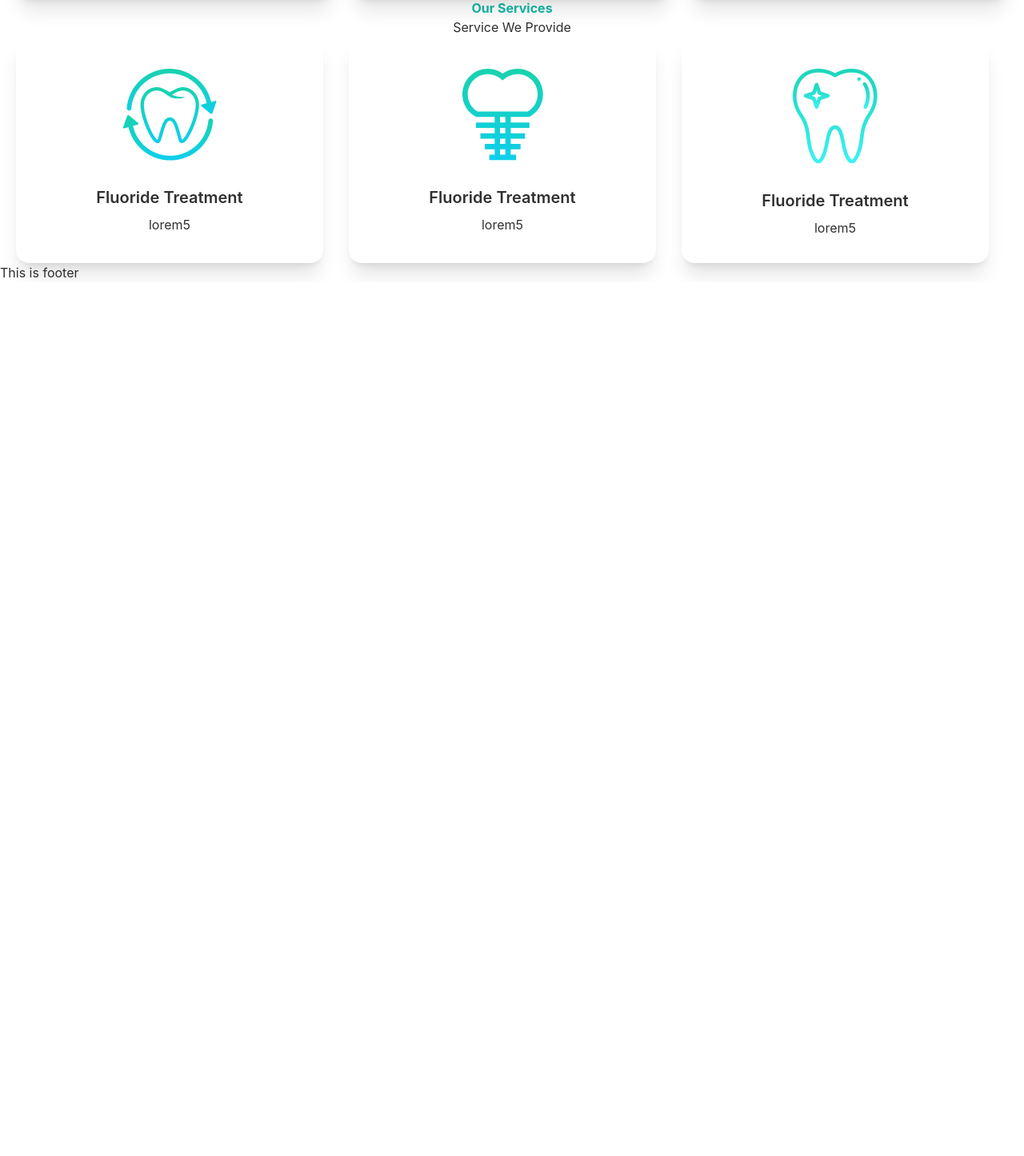
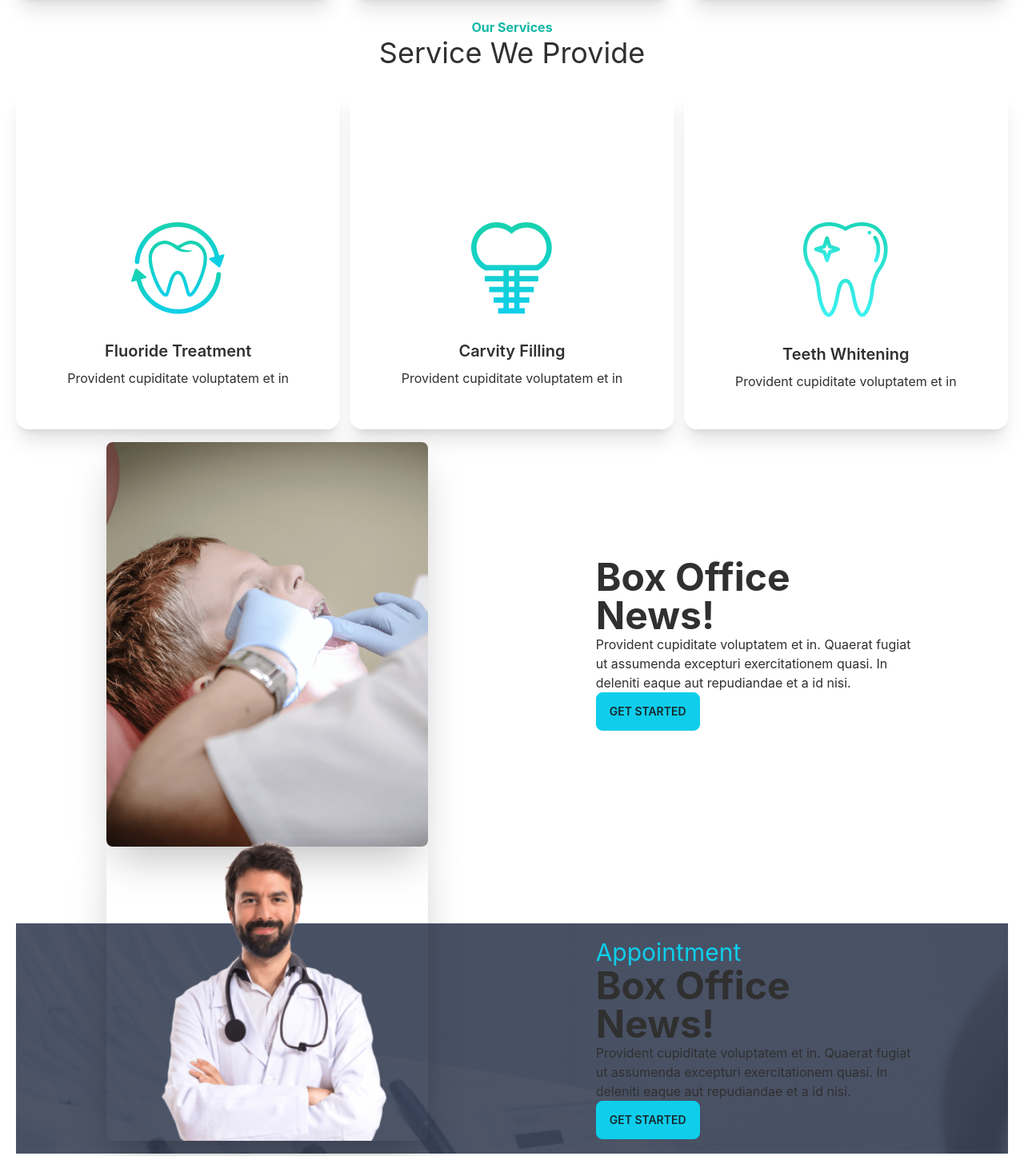
Before and after one commit to Rahadm19/Doctors-portal, a React (Create React App) app: page / in a window 1280 px wide. Shown: the part 779-2225 px from the top of the page at 80% size. Before the commit the page ends 1132 px from the top, so only its background shows below. Built offline with nearby package versions, Linux system fonts and the light colour scheme.

Commit message:
make appointment section

```diff
--- a/src/Pages/Home/Banner/Banner.js
+++ b/src/Pages/Home/Banner/Banner.js
@@ -5,8 +5,8 @@ const Banner = () => {
     return (
 
         <div className="hero bg-image">
-            <div className="hero-content flex-col lg:flex-row-reverse py-20">
-                <img src={chair} className="w-1/2 b-img rounded-lg shadow-2xl basis-1/2" />
+            <div className="hero-content flex-col lg:flex-row-reverse lg:py-20 sm:py-0">
+                <img src={chair} className="lg:w-1/2 b-img rounded-lg shadow-2xl basis-1/2" />
                 <div className="basis-1/2">
                     <h1 className="text-5xl font-bold">Your New Smile Starts Here</h1>
                     <p className="py-6">Provident cupiditate voluptatem et in. Quaerat fugiat ut assumenda excepturi exercitationem quasi. In deleniti eaque aut repudiandae et a id nisi.</p>
--- a/src/Pages/Home/Home/Home.js
+++ b/src/Pages/Home/Home/Home.js
@@ -2,6 +2,7 @@ import React from "react";
 import Banner from "../Banner/Banner";
 import Infocards from "../InfoCard/Infocards";
 import ServiceCards from "../Servicecard/ServiceCards";
+import MakeAppointment from "../MakeAppointment/MakeAppointment";
 
 const Home = () => {
   return (
@@ -9,6 +10,7 @@ const Home = () => {
       <Banner></Banner>
       <Infocards></Infocards>
       <ServiceCards></ServiceCards>
+      <MakeAppointment></MakeAppointment>
     </div>
   );
 };
--- /dev/null
+++ b/src/Pages/Home/MakeAppointment/MakeAppointment.js
@@ -0,0 +1,27 @@
+import React from 'react';
+import './makeAppointment.css'
+import doctor from '../../../assets/images/doctor-small.png'
+import bacground from '../../../assets/images/appointment.png'
+
+const MakeAppointment = () => {
+    return (
+        <section className='mt-20'
+            style={{
+                background: `url(${bacground})`
+            }}>
+            <div className="hero makeappointment-bg">
+                <div className="hero-content lg:flex-row flex-col">
+                    <img src={doctor} className="-mt-32 lg:w-1/2 rounded-lg shadow-2xl lg:w-1/3 sm:w-200" />
+                    <div className='lg:w-1/3'>
+                        <h3 className='text-primary text-3xl'>Appointment</h3>
+                        <h1 className="text-5xl font-bold">Box Office News!</h1>
+                        <p>Provident cupiditate voluptatem et in. Quaerat fugiat ut assumenda excepturi exercitationem quasi. In deleniti eaque aut repudiandae et a id nisi.</p>
+                        <button className="btn btn-primary">Get Started</button>
+                    </div>
+                </div>
+            </div>
+        </section>
+    );
+};
+
+export default MakeAppointment;
--- /dev/null
+++ b/src/Pages/Home/ServiceBanner/ServiceBanner.js
@@ -0,0 +1,20 @@
+import React from 'react';
+import './serviceBanner.css';
+import tretment from '../../../assets/images/treatment.png'
+
+const ServiceBanner = () => {
+    return (
+        <div className="hero">
+            <div className="hero-content hero-contant-service lg:flex-row flex-col">
+                <img src={tretment} className="max-w-sm:17rem rounded-lg shadow-2xl lg:w-1/3 sm:w-200" />
+                <div className='lg:w-1/3'>
+                    <h1 className="text-5xl font-bold">Box Office News!</h1>
+                    <p>Provident cupiditate voluptatem et in. Quaerat fugiat ut assumenda excepturi exercitationem quasi. In deleniti eaque aut repudiandae et a id nisi.</p>
+                    <button className="btn btn-primary">Get Started</button>
+                </div>
+            </div>
+        </div>
+    );
+};
+
+export default ServiceBanner;
--- /dev/null
+++ b/src/Pages/Home/ServiceBanner/serviceBanner.css
@@ -0,0 +1,11 @@
+.hero-content {
+    justify-content: space-around;
+}
+
+.pt-10 {
+    padding-top: 9.5rem;
+}
+
+.pt-3 {
+    padding-top: 3rem;
+}
--- a/src/Pages/Home/Servicecard/ServiceCard.js
+++ b/src/Pages/Home/Servicecard/ServiceCard.js
@@ -3,7 +3,7 @@ import React from 'react';
 const ServiceCard = ({ scard }) => {
     const { name, description, icon } = scard;
     return (
-        <div className="card w-96 bg-base-100 shadow-xl">
+        <div className="py-4 card w-90 bg-base-100 shadow-xl">
             <figure className="px-10 pt-10">
                 <img src={icon} alt="Shoes" className="rounded-xl" />
             </figure>
--- a/src/Pages/Home/Servicecard/ServiceCards.js
+++ b/src/Pages/Home/Servicecard/ServiceCards.js
@@ -3,36 +3,37 @@ import fluoride from '../../../assets/images/fluoride.png'
 import cavity from '../../../assets/images/cavity.png'
 import teeth from '../../../assets/images/whitening.png'
 import ServiceCard from './ServiceCard';
+import ServiceBanner from '../ServiceBanner/ServiceBanner';
 
 const ServiceCards = () => {
     const serViceCardData = [
         {
             id: 4,
             name: 'Fluoride Treatment',
-            description: 'lorem5',
+            description: 'Provident cupiditate voluptatem et in',
             icon: fluoride
         },
         {
             id: 5,
-            name: 'Fluoride Treatment',
-            description: 'lorem5',
+            name: 'Carvity Filling',
+            description: 'Provident cupiditate voluptatem et in',
             icon: cavity
         },
         {
             id: 6,
-            name: 'Fluoride Treatment',
-            description: 'lorem5',
+            name: 'Teeth Whitening',
+            description: 'Provident cupiditate voluptatem et in',
             icon: teeth
         }
     ]
     return (
 
         <div>
-            <div className='text-center'>
+            <div className='text-center py-6'>
                 <h3 className='text-teal-500 font-bold' >Our Services</h3>
-                <h1>Service We Provide</h1>
+                <h1 className='text-4xl'>Service We Provide</h1>
             </div>
-            <div className='grid sm:grid-cols-1 md:grid-cols-2 lg:grid-cols-3 gap-2'>
+            <div className='grid sm:grid-cols-1 md:grid-cols-2 lg:grid-cols-3 gap-3'>
 
                 {
                     serViceCardData.map(scard => <ServiceCard
@@ -41,6 +42,8 @@ const ServiceCards = () => {
                     ></ServiceCard>)
                 }
             </div>
+
+            <ServiceBanner></ServiceBanner>
         </div>
     );
 };
```
Also changed, not shown: src/Pages/Home/MakeAppointment/makeAppointment.css (added).
